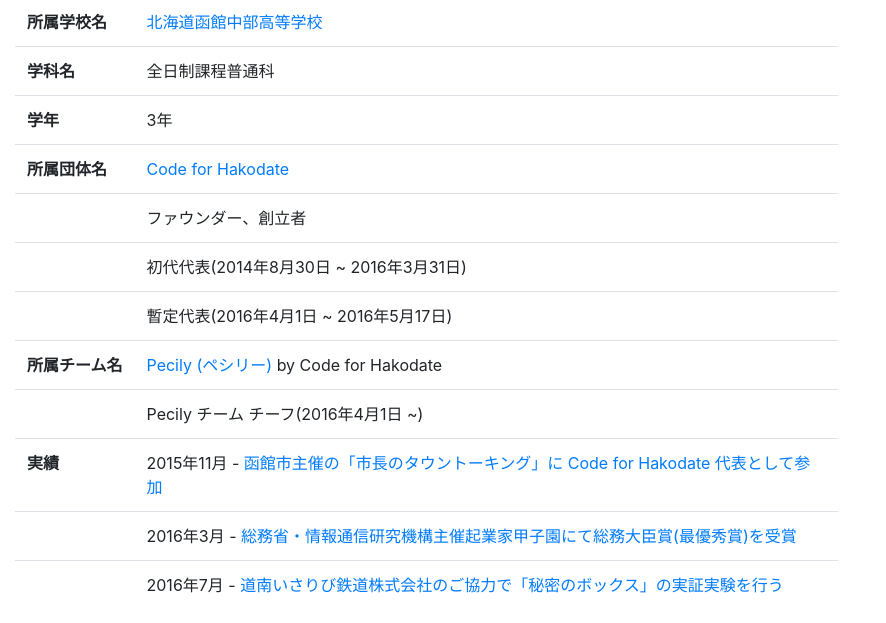
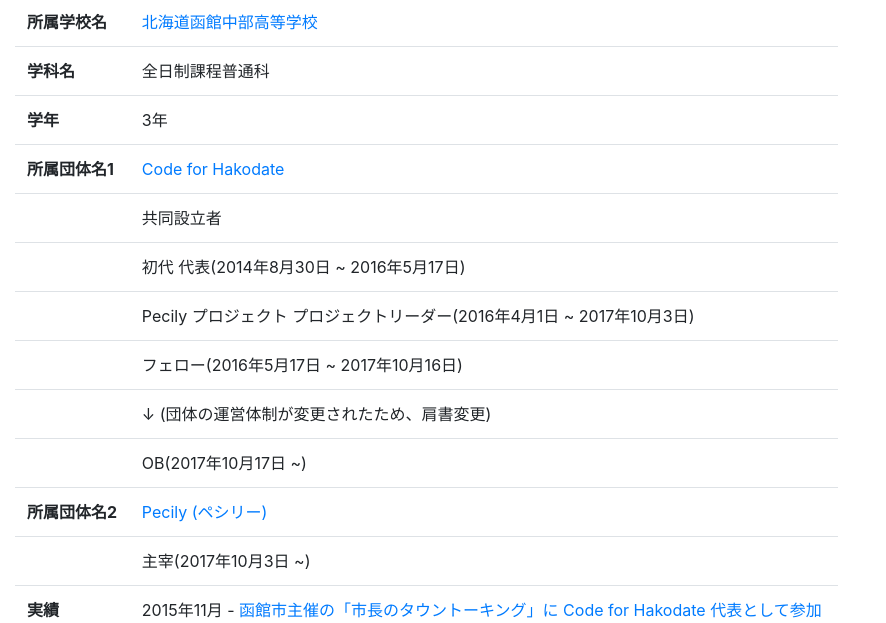
Before and after one commit to sugryo/sugryo.github.io, a plain HTML site: page index.htm in a window 1280 px wide. Shown: the part 165-788 px from the top of the page, without its empty margins (0-886 px from the left). Drawn offline with nearby package versions, Linux system fonts and the light colour scheme.

Commit message:
Modify contents

```diff
--- a/index.htm
+++ b/index.htm
@@ -35,28 +35,40 @@
 	    <td>3年</td>
 	  </tr>
 	  <tr>
-	    <th scope="row">所属団体名</th>
+	    <th scope="row">所属団体名1</th>
 	    <td><a href="https://codeforhakodate.org">Code for Hakodate</a></td>
 	  </tr>
 	  <tr>
 	    <th scope="row"></th>
-	    <td>ファウンダー、創立者</td>
+	    <td>共同設立者</td>
 	  </tr>
 	  <tr>
 	    <th scope="row"></th>
-	    <td>初代代表(2014年8月30日 ~ 2016年3月31日)</td>
+	    <td>初代 代表(2014年8月30日 ~ 2016年5月17日)</td>
 	  </tr>
 	  <tr>
 	    <th scope="row"></th>
-	    <td>暫定代表(2016年4月1日 ~ 2016年5月17日)</td>
-	  </tr>
-	  <tr>
-	    <th scope="row">所属チーム名</th>
-	    <td><a href="https://pecily.com">Pecily (ペシリー)</a> by Code for Hakodate</td>
+	    <td>Pecily プロジェクト プロジェクトリーダー(2016年4月1日 ~ 2017年10月3日)</td>
 	  </tr>
 	  <tr>
 	    <th scope="row"></th>
-	    <td>Pecily チーム チーフ(2016年4月1日 ~)</td>
+	    <td>フェロー(2016年5月17日 ~ 2017年10月16日) </td>
+	  </tr>
+	  <tr>
+	    <th scope="row"></th>
+	    <td>↓ (団体の運営体制が変更されたため、肩書変更)</td>
+	  </tr>
+	  <tr>
+	    <th scope="row"></th>
+	    <td>OB(2017年10月17日 ~)</td>
+	  </tr>
+	  <tr>
+	    <th scope="row">所属団体名2</th>
+	    <td><a href="https://pecily.com">Pecily (ペシリー)</a></td>
+	  </tr>
+	  <tr>
+	    <th scope="row"></th>
+	    <td>主宰(2017年10月3日 ~)</td>
 	  </tr>
 	  <tr>
 	    <th scope="row">実績</th>
```
